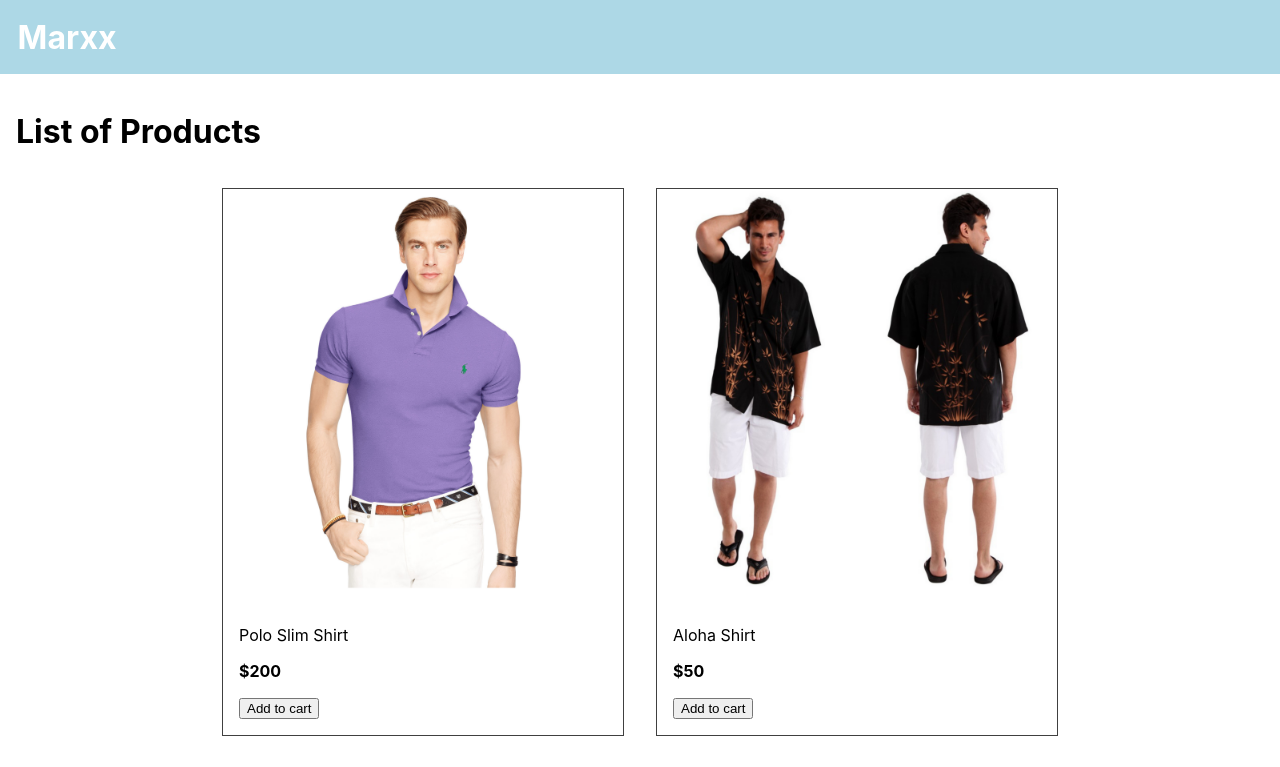
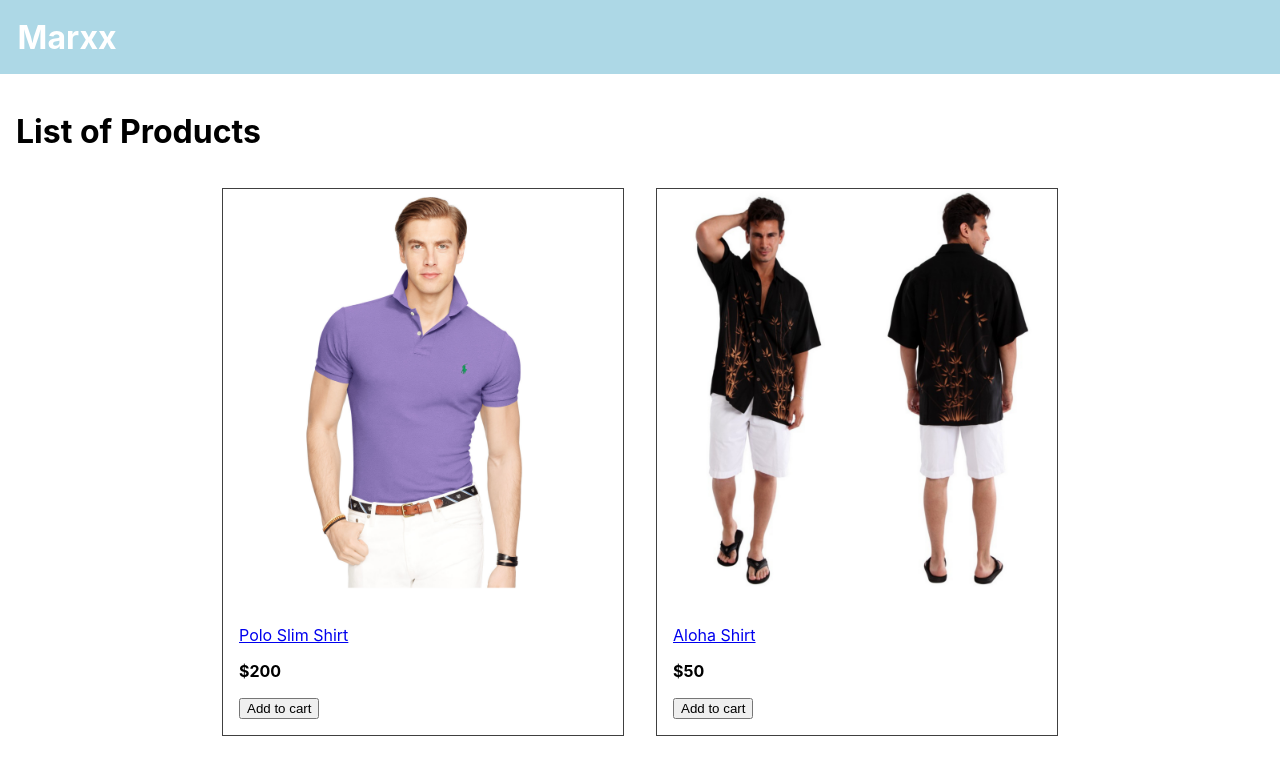
Before and after one commit to chevano/Marxx, a React (Create React App) app in the folder frontend/: page / in a window 1280 px wide. Shown: the top 767 px of the page. Built offline with nearby package versions, Linux system fonts and the light colour scheme.

Commit message:
Implement Routing

```diff
--- a/frontend/package.json
+++ b/frontend/package.json
@@ -9,6 +9,7 @@
     "@testing-library/user-event": "^13.5.0",
     "react": "^19.1.0",
     "react-dom": "^19.1.0",
+    "react-router-dom": "^7.5.0",
     "react-scripts": "5.0.1",
     "web-vitals": "^2.1.4"
   },
--- a/frontend/src/App.js
+++ b/frontend/src/App.js
@@ -1,31 +1,23 @@
 import data from './data';
+import { BrowserRouter, Routes, Route, Link } from 'react-router-dom';
+import HomeScreen from './screens/HomeScreen';
+import ProductScreen from './screens/ProductScreen';
 
 function App() {
   return (
+    <BrowserRouter>
       <div>
         <header>
-        <a href="/">Marxx</a>
+          <Link to="/">Marxx</Link>
         </header>
         <main>
-        <h1> List of Products </h1>
-        <div className="products">
-          {data.products.map((product) => (
-            <div className="product" key={product.name}>
-              <a href={`/product/${product.name}`}>
-                <img src={product.image} alt={product.name} />
-              </a>
-              <div className="product-info">
-                <p> {product.name} </p>
-                <p>
-                  <strong>${product.price}</strong>
-                </p>
-                <button> Add to cart </button>
-              </div>
-            </div>
-          ))}
-        </div>
+          <Routes>
+            <Route path="/" element={<HomeScreen />} />
+            <Route path="/product/:name" element={<ProductScreen />} />
+          </Routes>
         </main>
       </div>
+    </BrowserRouter>
   );
 }
 
--- /dev/null
+++ b/frontend/src/screens/HomeScreen.js
@@ -0,0 +1,30 @@
+import { Link } from 'react-router-dom';
+import data from '../data';
+
+function HomeScreen() {
+  return (
+    <div>
+      <h1> List of Products </h1>
+      <div className="products">
+        {data.products.map((product) => (
+          <div className="product" key={product.name}>
+            <Link to={`/product/${product.name}`}>
+              <img src={product.image} alt={product.name} />
+            </Link>
+            <div className="product-info">
+              <Link to={`/product/${product.name}`}>
+                <p> {product.name} </p>
+              </Link>
+              <p>
+                <strong>${product.price}</strong>
+              </p>
+              <button> Add to cart </button>
+            </div>
+          </div>
+        ))}
+      </div>
+    </div>
+  );
+}
+
+export default HomeScreen;
--- /dev/null
+++ b/frontend/src/screens/ProductScreen.js
@@ -0,0 +1,14 @@
+import { useParams } from 'react-router-dom';
+
+function ProductScreen() {
+  const params = useParams();
+  const { name } = params; // get the name parameter from the url (params)
+  return (
+    <div>
+      <h1> Product Screen </h1>
+      <p> {name} </p>
+    </div>
+  );
+}
+
+export default ProductScreen;
```
Also changed, not shown: 1 other file (tests, documents, lock files or other folders). Lines whose indentation alone changed are shown as unchanged.
